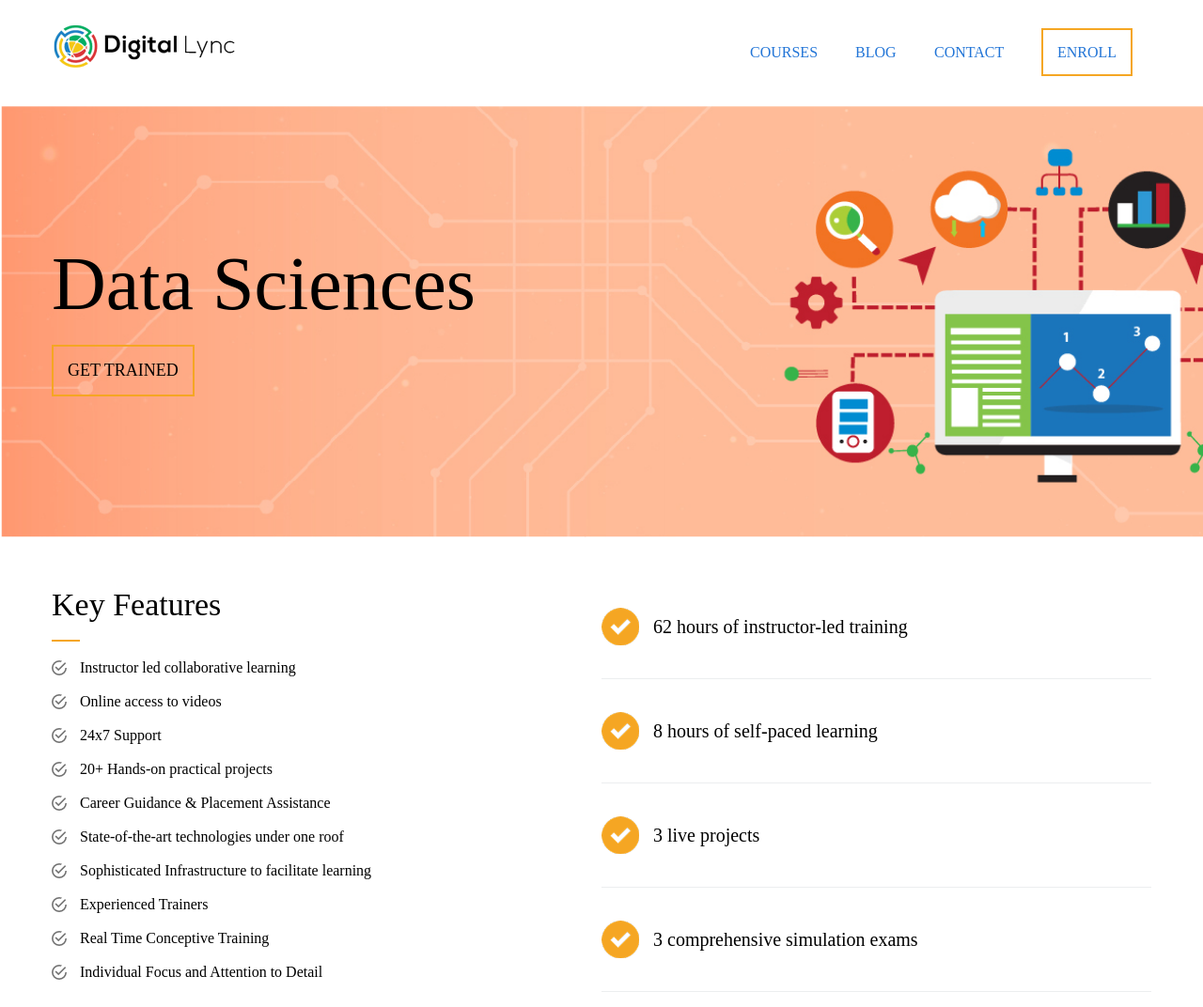
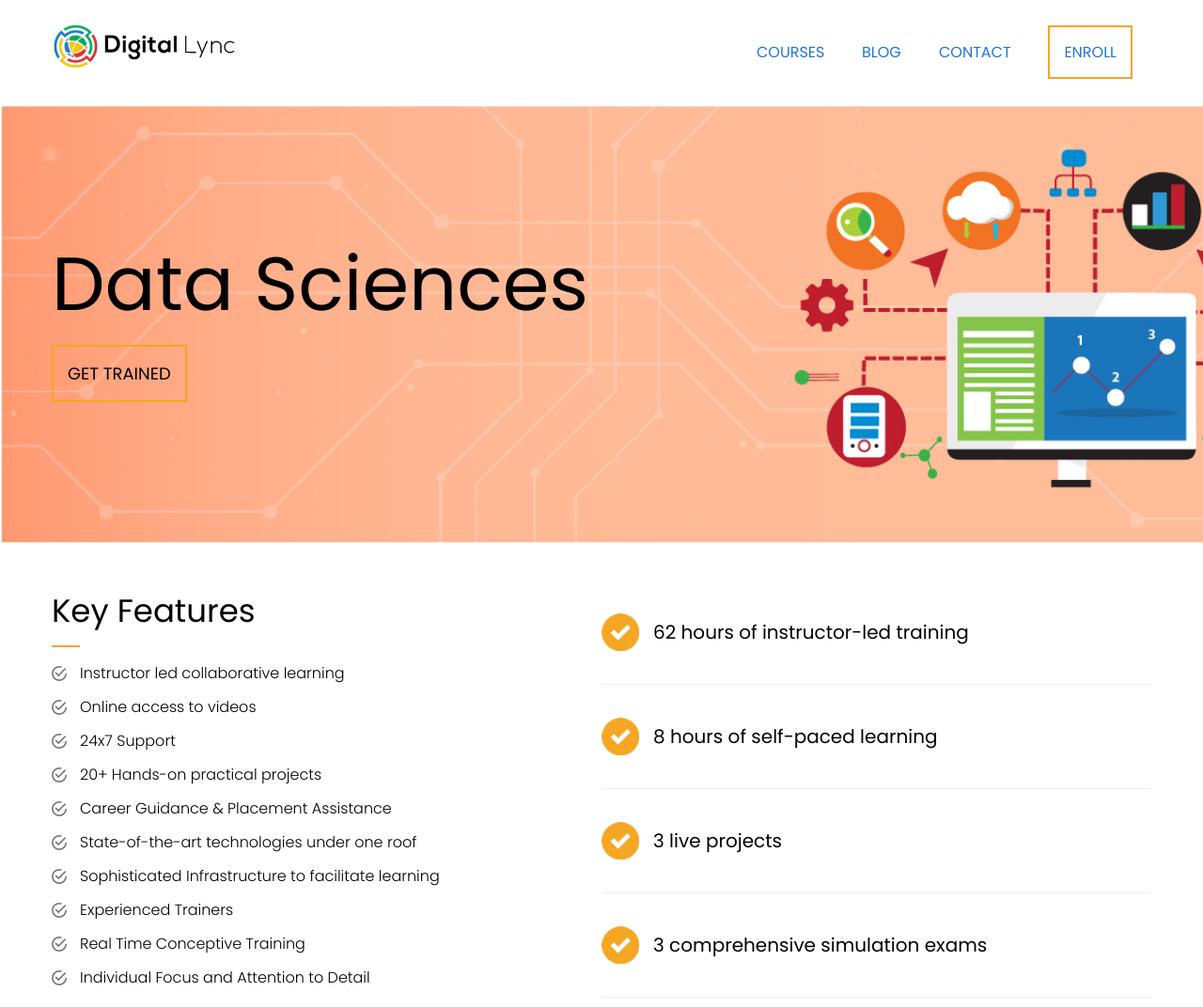
Before and after one commit to bharathkumarkammari/bharathkumarcv.github.io, a plain HTML site: page index.html in a window 1280 px wide. Shown: the top 1072 px of the page at 94% size. Drawn offline with Linux system fonts and the light colour scheme.

Commit message:
Add files via upload

```diff
--- a/index.html
+++ b/index.html
@@ -6,6 +6,7 @@
     <meta name="viewport" content="width=device-width, initial-scale=1.0">
     <title>Data Sciences</title>
     <link rel="stylesheet" href="main.css">
+    <link rel="stylesheet" href="//fonts.googleapis.com/css?family=poppins:300,400,600,700&amp;lang=en" />
 </head>
 
 <body>
--- a/main.css
+++ b/main.css
@@ -34,7 +34,7 @@ table {
 	border-collapse: collapse;
 	border-spacing: 0;
 }
-
+@import url('https://fonts.googleapis.com/css?family=poppins');
 /*
 =================================================================
 -----------------------COMMON STYLE---------------------------
```
